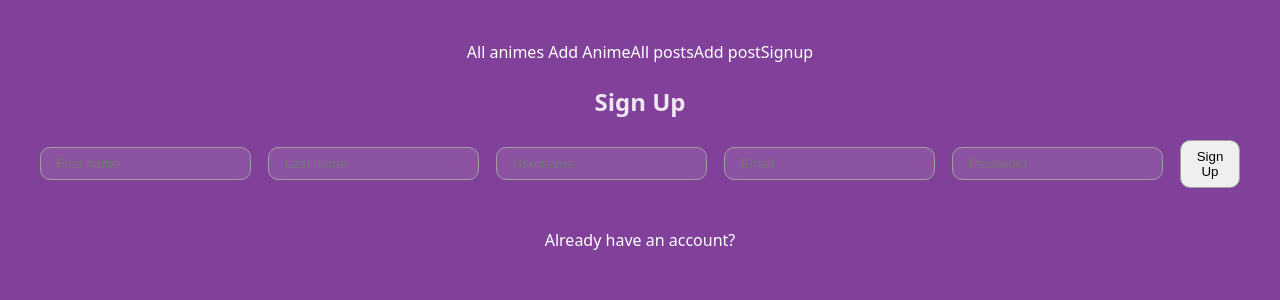
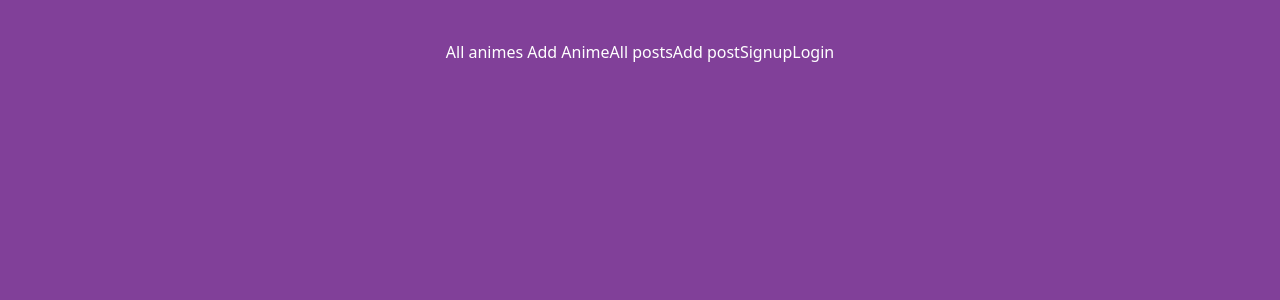
Before and after one commit to rahaf-af/Aniverse_Frontend, a React (Vite) app in the folder Aniverse/: page / in a window 1280 px wide. Shown: the top 300 px of the page. Built offline with nearby package versions, Linux system fonts and the light colour scheme.

Commit message:
LogoutButton component has been added

```diff
--- a/Aniverse/package.json
+++ b/Aniverse/package.json
@@ -14,6 +14,7 @@
     "jwt-decode": "^4.0.0",
     "react": "^19.1.1",
     "react-dom": "^19.1.1",
+    "react-icons": "^5.5.0",
     "react-router": "^7.9.4",
     "router": "^2.2.0"
   },
--- a/Aniverse/src/App.jsx
+++ b/Aniverse/src/App.jsx
@@ -13,15 +13,17 @@ import PostForm from './components/Post/PostForm/PostForm'
 import Signup from './components/Auth/Signup'
 import Login from './components/Auth/Login'
 import Home from './components/Main_comp/Home/Home'
+import { getUserFromToken } from './lib/auth'
 function App() {
+   const [user, setUser] = useState(getUserFromToken())
   return (
     <>
       <BrowserRouter>
-        <NavBar/>
+        <NavBar user={user} setUser={setUser}/>
         <Routes>
-            <Route path = '/' element={<Signup/>}/>
+            <Route path = '/signup' element={<Signup/>}/>
+            <Route path = '/login' element={<Login setUser={setUser}/>}/>
             <Route path = '/home' element={<Home/>}/>
-            <Route path = '/login' element={<Login/>}/>
             <Route path = '/animes' element={<Animes/>}/>
             <Route path = '/anime/:animeId' element={<AnimeDetail/>}/>
             <Route path = '/addAnime' element={<AnimeForm/>}/>
--- a/Aniverse/src/components/Auth/LogoutButton.jsx
+++ b/Aniverse/src/components/Auth/LogoutButton.jsx
@@ -1,8 +1,21 @@
 import React from 'react'
+import { clearTokens } from "../../lib/auth"
+import { useNavigate } from 'react-router'
+import {FiLogOut} from 'react-icons/fi'
 
-function LogoutButton() {
+function LogoutButton({setUser}) {
+  const navigate = useNavigate()
+    function handleLogOut(){
+        clearTokens()
+        setUser(null)
+        navigate('/login')
+    }
   return (
-    <div>LogoutButton</div>
+    <>
+      <button onClick={handleLogOut}>
+        <FiLogOut size={15}/>
+      </button>
+    </>
   )
 }
 
--- a/Aniverse/src/components/NaavBar/NavBar.jsx
+++ b/Aniverse/src/components/NaavBar/NavBar.jsx
@@ -1,15 +1,24 @@
 import React from 'react'
 import { Link } from 'react-router'
-
-function NavBar() {
+import LogoutButton from '../Auth/LogoutButton'
+function NavBar({ user, setUser }) {
   return (
     <>
-    <div>
+    <div className='nav'>
         <Link to={'/animes'}>All animes </Link>
         <Link to = {'/addAnime'}>Add Anime</Link>
         <Link to ={'/posts'}>All posts</Link>
         <Link to ={'/addPost'}>Add post</Link>
-        <Link to={'/signup'}>Signup</Link>
+        {
+          user
+            ?
+            <LogoutButton setUser={setUser}></LogoutButton>
+            :
+            <>
+              <Link to={'/signup'}>Signup</Link>
+              <Link to={'/login'}>Login</Link>
+            </>
+        }
     </div>
     </>
   )
```
Also changed, not shown: 1 other file (tests, documents, lock files or other folders).
